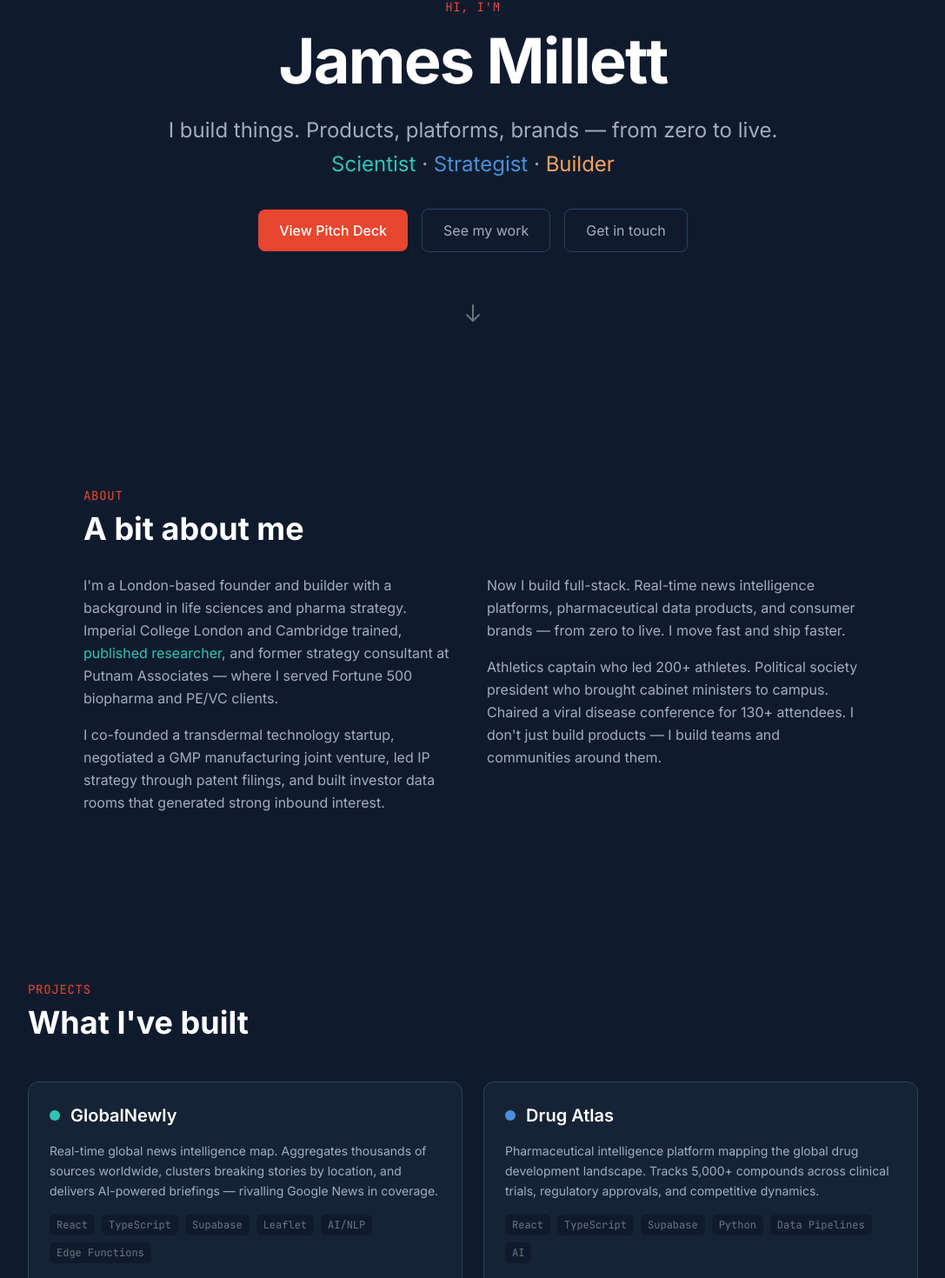
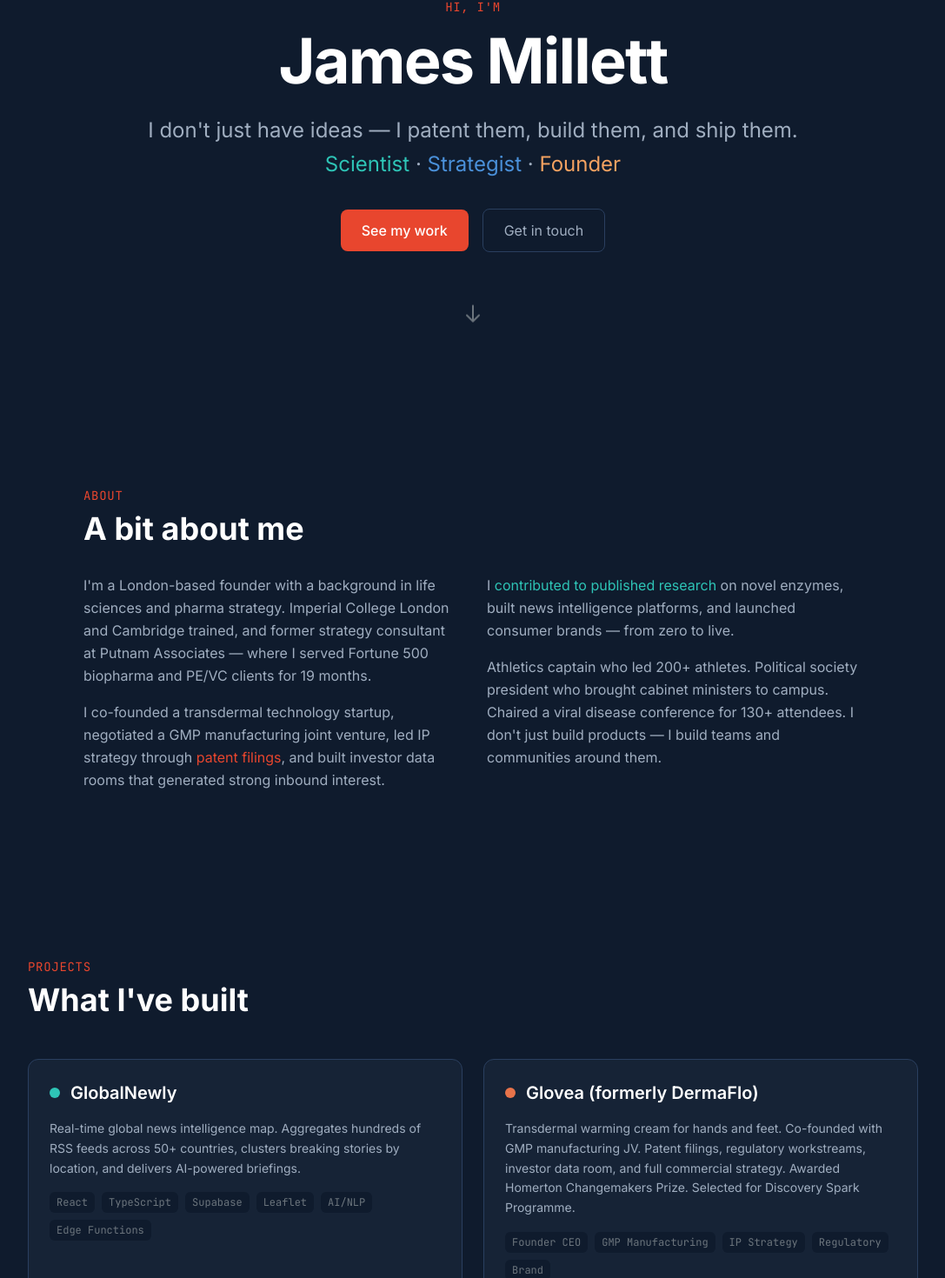
Before and after one commit to JamesMildog/jamesmillett.com, a React (Vite) app: page / in a window 1280 px wide. Shown: the part 336-1806 px from the top of the page at 87% size, without its empty margins (96-1183 px from the left). Built offline with nearby package versions, Linux system fonts and the light colour scheme.

Commit message:
Accuracy pass: fix Putnam dates, remove inflated claims, split research/malaria, remove coding skills, remove Seal/Opvia, clean PGCE

```diff
--- a/src/App.tsx
+++ b/src/App.tsx
@@ -13,16 +13,9 @@ const PROJECTS = [
   {
     name: 'GlobalNewly',
     url: 'https://www.globalnewly.com',
-    description: 'Real-time global news intelligence map. Aggregates thousands of sources worldwide, clusters breaking stories by location, and delivers AI-powered briefings — rivalling Google News in coverage.',
+    description: 'Real-time global news intelligence map. Aggregates hundreds of RSS feeds across 50+ countries, clusters breaking stories by location, and delivers AI-powered briefings.',
     tags: ['React', 'TypeScript', 'Supabase', 'Leaflet', 'AI/NLP', 'Edge Functions'],
     accent: '#2EC4B6',
-  },
-  {
-    name: 'Drug Atlas',
-    url: 'https://drugslandscape.com',
-    description: 'Pharmaceutical intelligence platform mapping the global drug development landscape. Tracks 5,000+ compounds across clinical trials, regulatory approvals, and competitive dynamics.',
-    tags: ['React', 'TypeScript', 'Supabase', 'Python', 'Data Pipelines', 'AI'],
-    accent: '#4A90D9',
   },
   {
     name: 'Glovea (formerly DermaFlo)',
@@ -35,45 +28,33 @@ const PROJECTS = [
 ]
 
 const SKILLS = [
-  { category: 'Engineering', items: ['TypeScript', 'React', 'Python', 'Node.js', 'Tailwind CSS', 'Vite', 'Supabase', 'PostgreSQL'] },
-  { category: 'Data & AI', items: ['LLM Integration', 'NLP Pipelines', 'Data Pipelines', 'Web Scraping', 'Biological Modelling', 'Statistical Testing', 'Revenue Modelling'] },
   { category: 'Pharma & Life Sciences', items: ['Market Access', 'Reimbursement Strategy', 'Clinical Trial Design', 'Competitive Landscaping', 'Regulatory Affairs', 'IP Strategy', 'GMP Manufacturing'] },
   { category: 'Strategy & Commercial', items: ['Go-to-Market', 'Brand Strategy', 'Sales Force Strategy', 'Due Diligence', 'Demand Studies', 'Financial Modelling', 'Pitch Decks'] },
+  { category: 'Research & Analysis', items: ['Primary & Secondary Research', 'Survey Design & Analysis', 'Biological Modelling', 'Statistical Testing', 'Revenue Modelling', 'Market Sizing'] },
+  { category: 'Technical', items: ['Python (scripting)', 'Data Analysis', 'Quantitative Modelling', 'Genetic Engineering', 'Lab Techniques'] },
 ]
 
 const EXPERIENCE = [
   {
-    period: '2026 — Present',
-    role: 'Founder & Builder',
-    company: 'Self-employed',
-    description: 'Building GlobalNewly (real-time news intelligence), Drug Atlas (pharma data platform), and Glovea (consumer brand) simultaneously. Full-stack product development, data pipelines, AI integration, and commercial strategy.',
+    period: '2024 — Present',
+    role: 'Co-founder & CEO',
+    company: 'DermaFlo / Cooden Cosmetics',
+    description: 'End-to-end commercial and technical development of transdermal technologies spanning cosmetic formulations, medical devices, and novel APIs. Negotiated and structured a JV with a GMP manufacturer. Led IP strategy including patent filings, trademarks, and brand protection. Built the business plan, financial models, and investor data room. Managed transition from R&D to commercial readiness across legal, regulatory, manufacturing, and marketing. Currently exploring new opportunities.',
   },
   {
-    period: 'Feb — Mar 2026',
-    role: 'Demo Creation & Software Research',
-    company: 'Opvia (trading as Seal)',
-    description: 'Contract engagement creating product demos and conducting software research for the sales team.',
+    period: 'Apr 2022 — Oct 2023',
+    role: 'Associate Consultant II & I (19 months)',
+    company: 'Putnam Associates',
+    description: 'Strategy consultant to Fortune 500 biopharma, biotech, and PE/VC clients. Built long-range revenue forecast models from primary demand studies. Delivered go/no-go investment assessments for early-stage pharmaceutical assets. Developed regulatory, market access, and reimbursement strategies for indication expansions. Informed brand strategy for major product launches. Created sales force strategies for advanced therapies. Produced regulatory and distribution frameworks for global vaccine rollouts.',
   },
   {
-    period: '2024 — 2026',
-    role: 'Co-founder & CEO',
-    company: 'DermaFlo / Cooden Cosmetics (Glovea)',
-    description: 'End-to-end commercial and technical development of transdermal technologies spanning cosmetic formulations, medical devices, and novel APIs. Negotiated and structured a JV with a GMP manufacturer. Led IP strategy including patent filings, trademarks, and brand protection. Built the business plan, financial models, and investor data room. Managed transition from R&D to commercial readiness across legal, regulatory, manufacturing, and marketing.',
-  },
-  {
-    period: '2023 — 2024',
-    role: 'Associate Consultant II & I (19 months)',
-    company: 'Putnam Associates',
-    description: 'Strategy consultant to Fortune 500 biopharma, biotech, and PE/VC clients across 10+ engagements. Built long-range revenue forecast models from primary demand studies. Delivered go/no-go investment assessments for early-stage pharmaceutical assets. Developed regulatory, market access, and reimbursement strategies for indication expansions. Informed brand strategy for major product launches. Created sales force strategies for advanced therapies. Produced regulatory and distribution frameworks for global vaccine rollouts.',
-  },
-  {
-    period: '2023',
+    period: '2022',
     role: 'Strategy Consultant (Pro Bono)',
     company: '180 Degrees Consulting',
     description: 'Marketing strategy consulting for a leading UK non-profit — consumer segmentation, ROI prediction, and go-to-market plan used to launch their app.',
   },
   {
-    period: '2022',
+    period: '2021',
     role: 'Business Strategy Intern',
     company: 'Multus Media (Clean Meat Biotech)',
     description: 'Designed and conducted market research for competitors, consumers, and trends. Findings communicated directly to the CEO, leading the company to modify its pipeline to address new markets.',
@@ -82,7 +63,7 @@ const EXPERIENCE = [
     period: 'Summer',
     role: 'Research Intern — Malaria Genetic Engineering Lab',
     company: 'Imperial College London (Gates Foundation funded)',
-    description: 'Designed an approach to increase specificity when genetically editing mosquitoes. Constructed the design and quantified statistical significance vs. the previous approach. Collected, analysed, and presented data to peers and field experts. Published researcher — co-authored work on a novel enzyme (ACS Synthetic Biology).',
+    description: 'Designed an approach to increase specificity when genetically editing mosquitoes. Constructed the design and quantified statistical significance vs. the previous approach. Collected, analysed, and presented data to peers and field experts.',
   },
 ]
 
@@ -90,7 +71,7 @@ const EDUCATION = [
   {
     degree: 'PGCE',
     institution: 'University of Cambridge',
-    detail: 'Completed alongside DermaFlo to develop structured leadership and communication skills for early-stage company growth.',
+    detail: '',
   },
   {
     degree: 'MRes Systems & Synthetic Biology — Merit',
@@ -195,7 +176,7 @@ function ContactSection() {
             ) : (
               <form onSubmit={handleCvRequest} className="space-y-4">
                 <p className="text-text-light text-sm leading-relaxed">
-                  Enter your email and I'll send you my full CV with detailed experience across pharma strategy, startup building, and engineering.
+                  Enter your email and I'll send you my full CV with detailed experience across pharma strategy, startup building, and research.
                 </p>
                 <input
                   type="email"
@@ -235,15 +216,6 @@ function ContactSection() {
           >
             <svg className="w-4 h-4" fill="currentColor" viewBox="0 0 24 24"><path d="M20.447 20.452h-3.554v-5.569c0-1.328-.027-3.037-1.852-3.037-1.853 0-2.136 1.445-2.136 2.939v5.667H9.351V9h3.414v1.561h.046c.477-.9 1.637-1.85 3.37-1.85 3.601 0 4.267 2.37 4.267 5.455v6.286zM5.337 7.433a2.062 2.062 0 01-2.063-2.065 2.064 2.064 0 112.063 2.065zm1.782 13.019H3.555V9h3.564v11.452zM22.225 0H1.771C.792 0 0 .774 0 1.729v20.542C0 23.227.792 24 1.771 24h20.451C23.2 24 24 23.227 24 22.271V1.729C24 .774 23.2 0 22.222 0h.003z"/></svg>
             LinkedIn
-          </a>
-          <a
-            href="/deck.pdf"
-            target="_blank"
-            rel="noopener noreferrer"
-            className="flex items-center gap-2 px-5 py-2.5 border border-border text-text-light rounded-lg hover:border-text-light hover:text-white transition-all text-sm"
-          >
-            <svg className="w-4 h-4" fill="none" stroke="currentColor" viewBox="0 0 24 24"><path strokeLinecap="round" strokeLinejoin="round" strokeWidth={2} d="M9 12h6m-6 4h6m2 5H7a2 2 0 01-2-2V5a2 2 0 012-2h5.586a1 1 0 01.707.293l5.414 5.414a1 1 0 01.293.707V19a2 2 0 01-2 2z" /></svg>
-            Pitch Deck
           </a>
         </div>
       </div>
@@ -309,22 +281,14 @@ function App() {
             James Millett
           </h1>
           <p className="text-xl sm:text-2xl text-text-light leading-relaxed mb-8 animate-fade-in-up animate-delay-200">
-            I build things. Products, platforms, brands — from zero to live.
+            I don't just have ideas — I patent them, build them, and ship them.
             <br className="hidden sm:block" />
-            <span className="text-teal">Scientist</span> &middot; <span className="text-blue">Strategist</span> &middot; <span className="text-gold">Builder</span>
+            <span className="text-teal">Scientist</span> &middot; <span className="text-blue">Strategist</span> &middot; <span className="text-gold">Founder</span>
           </p>
           <div className="flex flex-wrap items-center justify-center gap-4 animate-fade-in-up animate-delay-300">
             <a
-              href="/deck.pdf"
-              target="_blank"
-              rel="noopener noreferrer"
+              href="#projects"
               className="px-6 py-3 bg-accent text-white font-medium rounded-lg hover:bg-accent/90 transition-all hover:scale-105"
-            >
-              View Pitch Deck
-            </a>
-            <a
-              href="#projects"
-              className="px-6 py-3 border border-border text-text-light rounded-lg hover:border-text-light hover:text-white transition-all"
             >
               See my work
             </a>
@@ -351,15 +315,15 @@ function App() {
           <div className="grid sm:grid-cols-2 gap-8">
             <div className="space-y-4 text-text-light leading-relaxed">
               <p>
-                I'm a London-based founder and builder with a background in life sciences and pharma strategy. Imperial College London and Cambridge trained, <a href="https://pubs.acs.org/doi/10.1021/acssynbio.4c00790" target="_blank" rel="noopener noreferrer" className="text-teal hover:underline">published researcher</a>, and former strategy consultant at Putnam Associates — where I served Fortune 500 biopharma and PE/VC clients.
+                I'm a London-based founder with a background in life sciences and pharma strategy. Imperial College London and Cambridge trained, and former strategy consultant at Putnam Associates — where I served Fortune 500 biopharma and PE/VC clients for 19 months.
               </p>
               <p>
-                I co-founded a transdermal technology startup, negotiated a GMP manufacturing joint venture, led IP strategy through patent filings, and built investor data rooms that generated strong inbound interest.
+                I co-founded a transdermal technology startup, negotiated a GMP manufacturing joint venture, led IP strategy through <a href="https://www.search-for-intellectual-property.service.gov.uk/GB2513248.1" target="_blank" rel="noopener noreferrer" className="text-accent hover:underline">patent filings</a>, and built investor data rooms that generated strong inbound interest.
               </p>
             </div>
             <div className="space-y-4 text-text-light leading-relaxed">
               <p>
-                Now I build full-stack. Real-time news intelligence platforms, pharmaceutical data products, and consumer brands — from zero to live. I move fast and ship faster.
+                I <a href="https://pubs.acs.org/doi/10.1021/acssynbio.4c00790" target="_blank" rel="noopener noreferrer" className="text-teal hover:underline">contributed to published research</a> on novel enzymes, built news intelligence platforms, and launched consumer brands — from zero to live.
               </p>
               <p>
                 Athletics captain who led 200+ athletes. Political society president who brought cabinet ministers to campus. Chaired a viral disease conference for 130+ attendees. I don't just build products — I build teams and communities around them.
@@ -489,17 +453,19 @@ function App() {
                     <span className="text-teal text-sm">{item.institution}</span>
                   )}
                 </div>
-                <p className="text-text-light text-sm leading-relaxed">{item.detail}</p>
+                {item.detail && (
+                  <p className="text-text-light text-sm leading-relaxed">{item.detail}</p>
+                )}
               </div>
             ))}
           </div>
 
-          {/* Published Research & Patent */}
-          <div className="mt-8 grid sm:grid-cols-2 gap-6">
+          {/* Achievements */}
+          <div className="mt-8 grid sm:grid-cols-3 gap-6">
             <div className="bg-navy-card border border-teal/30 rounded-xl p-6">
               <h4 className="text-sm font-semibold text-teal mb-2">Published Research</h4>
               <p className="text-text-light text-sm leading-relaxed mb-3">
-                Co-authored a paper on a novel enzyme published in ACS Synthetic Biology — one of the leading journals in the field.
+                Contributed to a paper on novel enzymes published in ACS Synthetic Biology (data curation).
               </p>
               <a
                 href="https://pubs.acs.org/doi/10.1021/acssynbio.4c00790"
@@ -513,7 +479,7 @@ function App() {
             <div className="bg-navy-card border border-accent/30 rounded-xl p-6">
               <h4 className="text-sm font-semibold text-accent mb-2">Patent Filing</h4>
               <p className="text-text-light text-sm leading-relaxed mb-3">
-                UK patent application for transdermal technology developed at Cooden Cosmetics (DermaFlo / Glovea).
+                UK patent application for transdermal technology developed at Cooden Cosmetics.
               </p>
               <a
                 href="https://www.search-for-intellectual-property.service.gov.uk/GB2513248.1"
@@ -522,6 +488,20 @@ function App() {
                 className="text-accent text-sm font-mono hover:underline"
               >
                 View patent GB2513248.1 &rarr;
+              </a>
+            </div>
+            <div className="bg-navy-card border border-gold/30 rounded-xl p-6">
+              <h4 className="text-sm font-semibold text-gold mb-2">Pitch Deck</h4>
+              <p className="text-text-light text-sm leading-relaxed mb-3">
+                Pre-seed pitch deck for DermaFlo — transdermal technology venture with GMP manufacturing JV.
+              </p>
+              <a
+                href="/deck.pdf"
+                target="_blank"
+                rel="noopener noreferrer"
+                className="text-gold text-sm font-mono hover:underline"
+              >
+                View pitch deck &rarr;
               </a>
             </div>
           </div>
```
